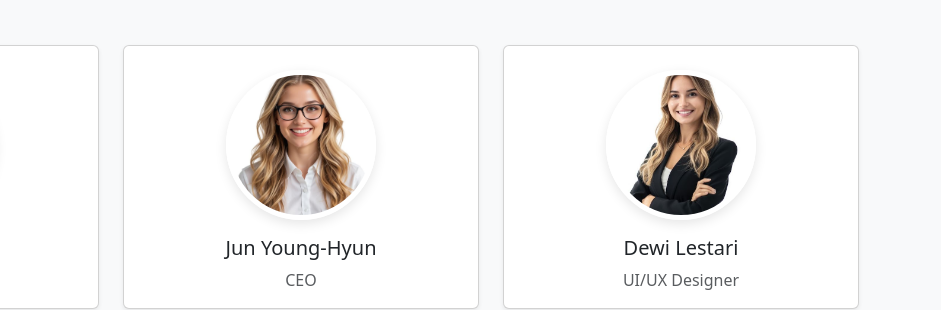
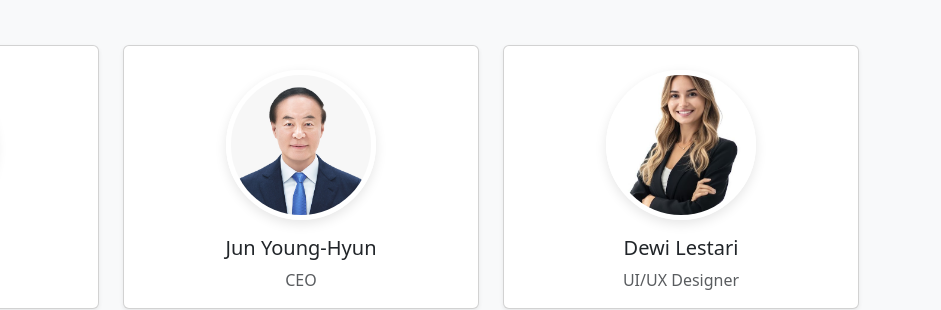
Before and after one commit to AltopsIDN/Bootstrap-project, a plain HTML site: page index.html in a window 1280 px wide. Shown: the part 1455-1765 px from the top of the page, 339-1280 px from the left. Drawn offline with nearby package versions, Linux system fonts and the light colour scheme.

Commit message:
change image

```diff
--- a/index.html
+++ b/index.html
@@ -103,7 +103,7 @@
       <!-- Team Member 2 -->
       <div class="col-md-4 col-sm-6">
         <div class="card team-card shadow-sm text-center"data-aos="fade-up" data-aos-duration="1000">
-          <img src="assets/img/woman.jpg"
+          <img src="assets/img/img_pc.avif"
                class="team-img rounded-circle mx-auto mt-4"
                alt="Team Member 2">
           <div class="card-body">
```
